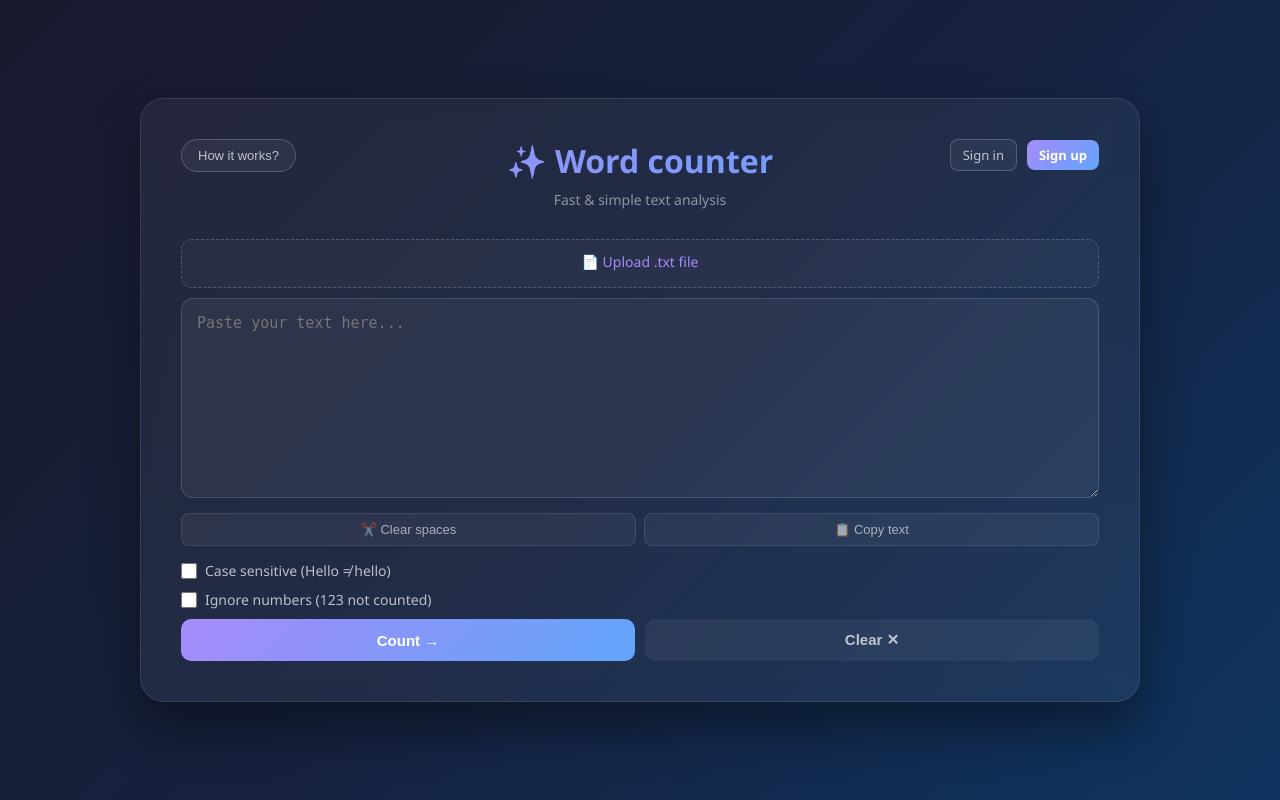
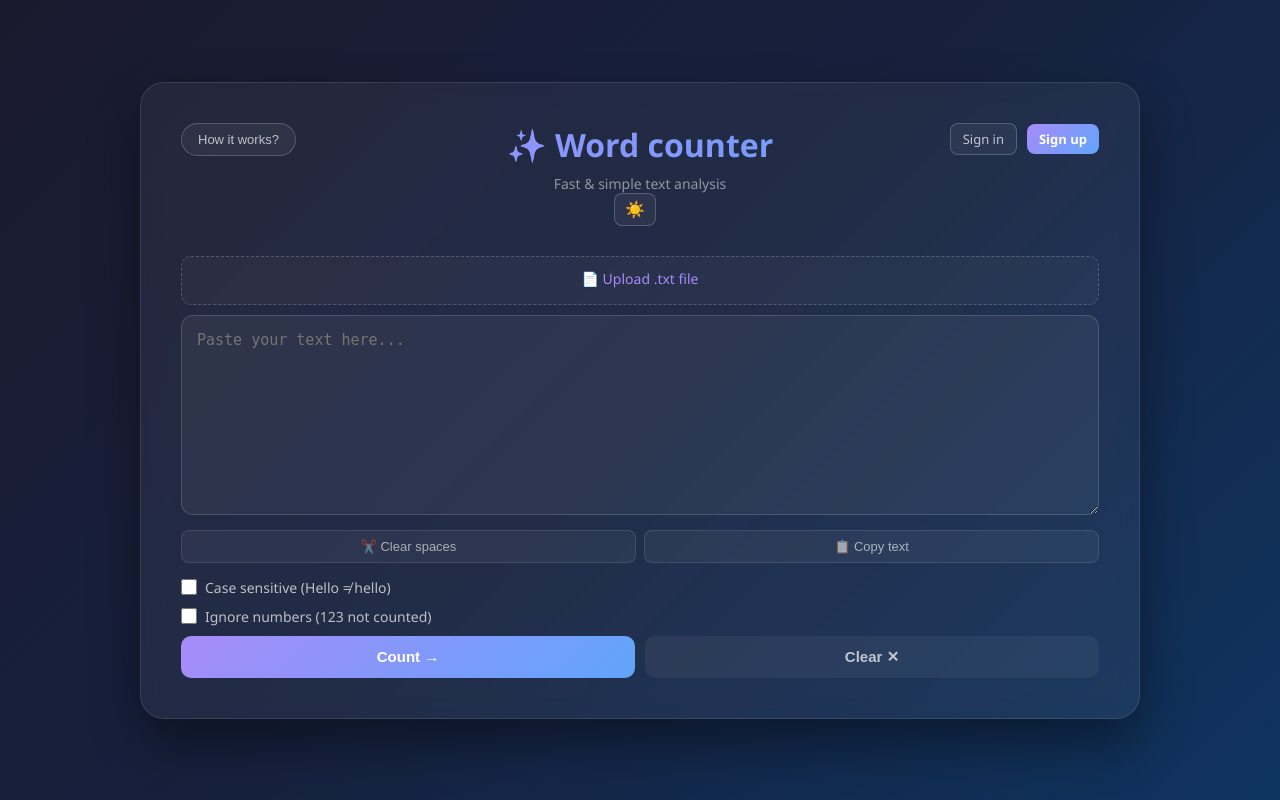
Before and after one commit to aylihC/word_counter, a Django app: page / in a window 1280 px wide. Run offline with Django 5.2, Linux system fonts and the light colour scheme.

Commit message:
dark/light mode

```diff
--- a/main/static/css/style.css
+++ b/main/static/css/style.css
@@ -563,6 +563,60 @@ textarea:focus {
 }
 
 
+/* Кнопка переключения темы */
+.theme-btn {
+    background: rgba(255, 255, 255, 0.05);
+    border: 1px solid rgba(255, 255, 255, 0.2);
+    border-radius: 8px;
+    padding: 6px 10px;
+    cursor: pointer;
+    font-size: 16px;
+    transition: all 0.3s;
+    margin-right: 10px; /* Отступ от кнопок входа */
+}
+
+.theme-btn:hover {
+    background: rgba(255, 255, 255, 0.15);
+    transform: scale(1.1);
+}
+
+/* === НАСТРОЙКИ ТЕМЫ === */
+/* Темная тема (по умолчанию) */
+body {
+    background-color: #0f172a; /* Твой темный фон */
+    color: white;
+}
+
+/* Светлая тема (будет включаться через JS) */
+body.light-mode {
+    background-color: #f1f5f9; /* Светлый фон */
+    color: #1e293b; /* Темный текст */
+}
+
+/* Инверсия стекла для светлой темы */
+body.light-mode .container,
+body.light-mode .input-section,
+body.light-mode .card {
+    background: rgba(255, 255, 255, 0.6); /* Более плотный фон */
+    border-color: rgba(0, 0, 0, 0.1);
+    box-shadow: 0 8px 32px rgba(0, 0, 0, 0.05);
+}
+
+body.light-mode textarea {
+    background: rgba(255, 255, 255, 0.5);
+    color: #1e293b;
+    border-color: rgba(0, 0, 0, 0.1);
+}
+
+/* Пример инверсии заголовка */
+body.light-mode h1 {
+    background: linear-gradient(135deg, #4f46e5, #06b6d4); /* Синий градиент для света */
+    -webkit-background-clip: text;
+    background-clip: text;
+    color: transparent;
+}
+
+
 /* === СООБЩЕНИЕ ОБ ОШИБКЕ ПОД TEXTAREA === */
 .error-message {
     background: rgba(239, 68, 68, 0.15);
--- a/main/templates/counter.html
+++ b/main/templates/counter.html
@@ -26,6 +26,14 @@
         <button type="button" class="how-it-works-btn" onclick="document.getElementById('modal').style.display='flex'">
             How it works?
         </button>
+
+
+
+        <!-- 🔥 КНОПКА СМЕНЫ ТЕМЫ -->
+        <button id="theme-toggle" class="theme-btn" title="Switch Theme">
+
+        </button>
+
 
 
         <!-- 🔥 АВТОРИЗАЦИЯ (СПРАВА) -->
@@ -271,6 +279,35 @@ function copyText() {
     });
 }
 
+
+// Логика смены темы
+const themeBtn = document.getElementById('theme-toggle');
+const body = document.body;
+
+// Проверяем, была ли сохранена тема ранее
+const savedTheme = localStorage.getItem('theme');
+if (savedTheme === 'light') {
+    body.classList.add('light-mode');
+    themeBtn.textContent = '🌙'; // Если светлая тема — показываем Луну (чтобы переключить на темную)
+} else {
+    themeBtn.textContent = '☀️'; // По умолчанию (темная тема) — показываем Солнце
+}
+
+themeBtn.addEventListener('click', () => {
+    body.classList.toggle('light-mode');
+
+    // Меняем иконку и сохраняем выбор в память браузера
+    if (body.classList.contains('light-mode')) {
+        themeBtn.textContent = '🌙';
+        localStorage.setItem('theme', 'light');
+    } else {
+        themeBtn.textContent = '☀️';
+        localStorage.setItem('theme', 'dark');
+    }
+});
+
+
+
 </script>
 
 </body>
```
